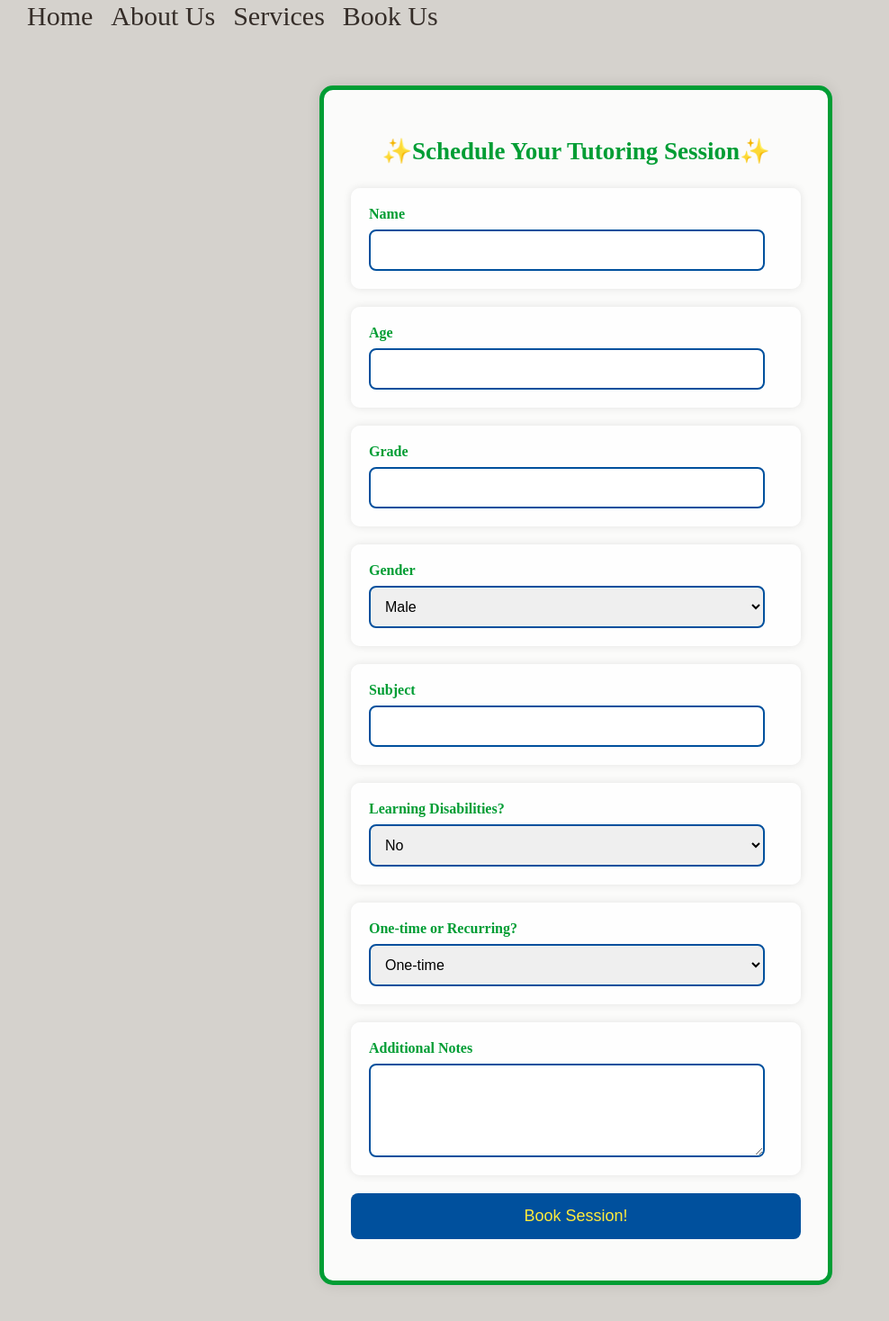
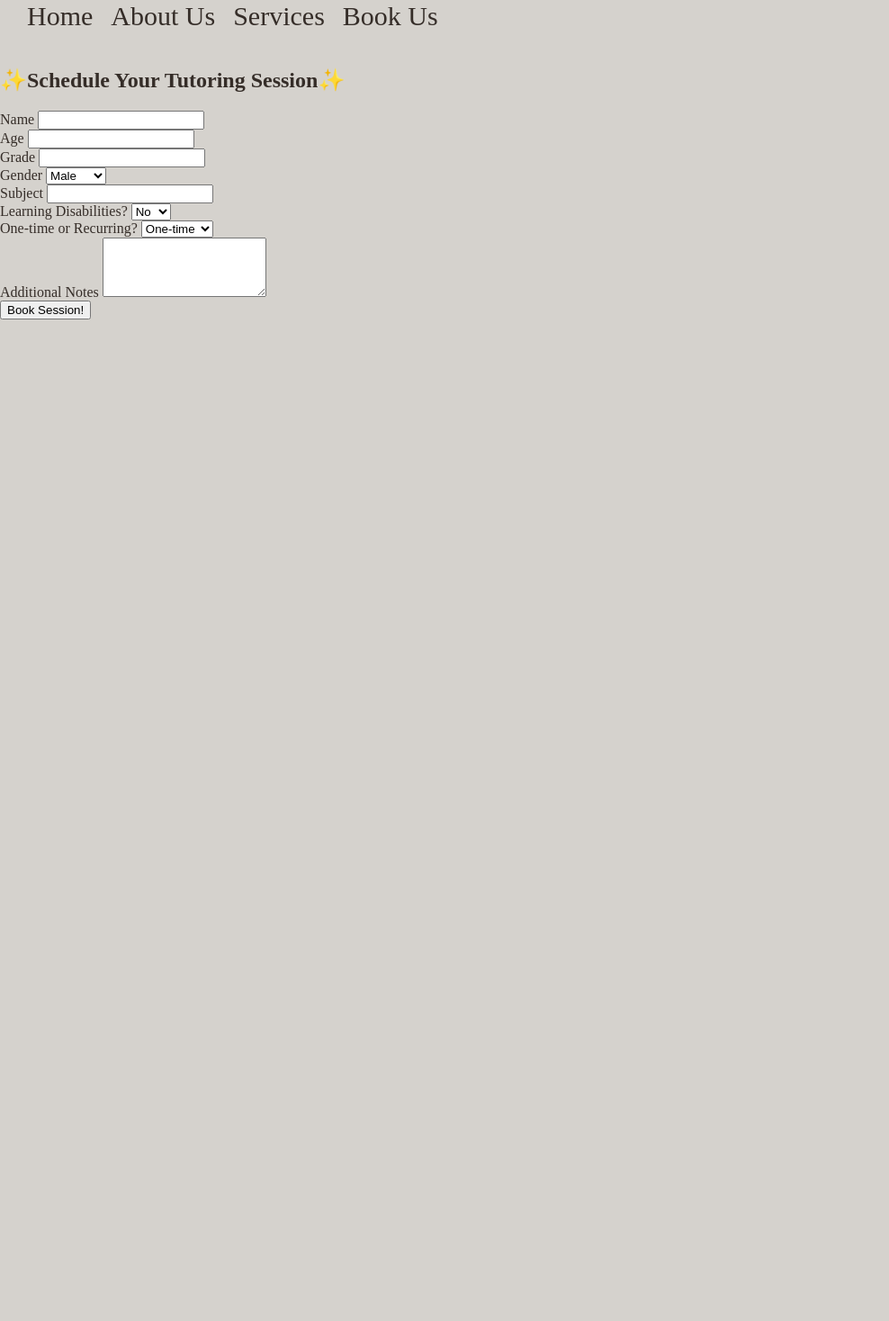
Before and after one commit to jtasonye/tutoring-snail, a Django app: page /bookUs/ in a window 1280 px wide. Shown: the part 846-2314 px from the top of the page at 90% size, without its empty margins (0-988 px from the left). After the commit the page ends 1201 px from the top, so only its background shows below. Run offline with Django 4.2, Linux system fonts and the light colour scheme.

```diff
--- a/pages/static/pages/styles.css
+++ b/pages/static/pages/styles.css
@@ -113,31 +113,9 @@ nav a:hover {
   color: #009d34;
 }
 
-.container p.title {
-  color: black;
-  font-size: 20px;
-}
-
 .container p {
   margin: 10px 0;
   color: #333;
-}
-
-.button {
-  border: none;
-  outline: 0;
-  display: inline-block;
-  padding: 8px;
-  color: white;
-  background-color: #009d34;
-  text-align: center;
-  cursor: pointer;
-  border-radius: 5px;
-  font-size: 16px;
-}
-
-.button:hover {
-  background-color: #003f73;
 }
 
 @media screen and (max-width: 431px) {
@@ -146,66 +124,3 @@ nav a:hover {
     display: block;
   }
 }
-
-
-.form-container {
-  background: rgba(255, 255, 255, 0.9);
-  padding: 30px;
-  border-radius: 15px;
-  box-shadow: 0 0 15px rgba(0, 0, 0, 0.1);
-  max-width: 500px;
-  margin: 40px auto;
-  border: 5px solid #009d34;
-}
-
-form h2 {
-  margin-bottom: 25px;
-  font-size: 27px;
-  text-align: center;
-  color: #009d34;
-}
-
-.form-group {
-  margin-bottom: 20px;
-  background: rgba(255, 255, 255, 0.8);
-  padding: 20px;
-  border-radius: 10px;
-  box-shadow: 0 0 10px rgba(0, 0, 0, 0.1);
-}
-
-.form-group label {
-  display: block;
-  margin-bottom: 8px;
-  font-weight: bold;
-  color: #009d34;
-}
-
-.form-group input,
-.form-group select,
-.form-group textarea {
-  width: calc(100% - 20px);
-  padding: 12px;
-  border: 2px solid #00509D;
-  border-radius: 8px;
-  font-size: 16px;
-}
-
-.form-group textarea {
-  resize: vertical;
-}
-
-button[type="submit"] {
-  width: 100%;
-  padding: 15px;
-  border: none;
-  background-color: #00509D;
-  color: #ffeb3b;
-  font-size: 18px;
-  border-radius: 8px;
-  cursor: pointer;
-  transition: background-color 0.3s ease;
-}
-
-button[type="submit"]:hover {
-  background-color: #3700b3;
-}
```
Also changed, not shown: pages/templates/pages/home.html (+62 -8 lines).
